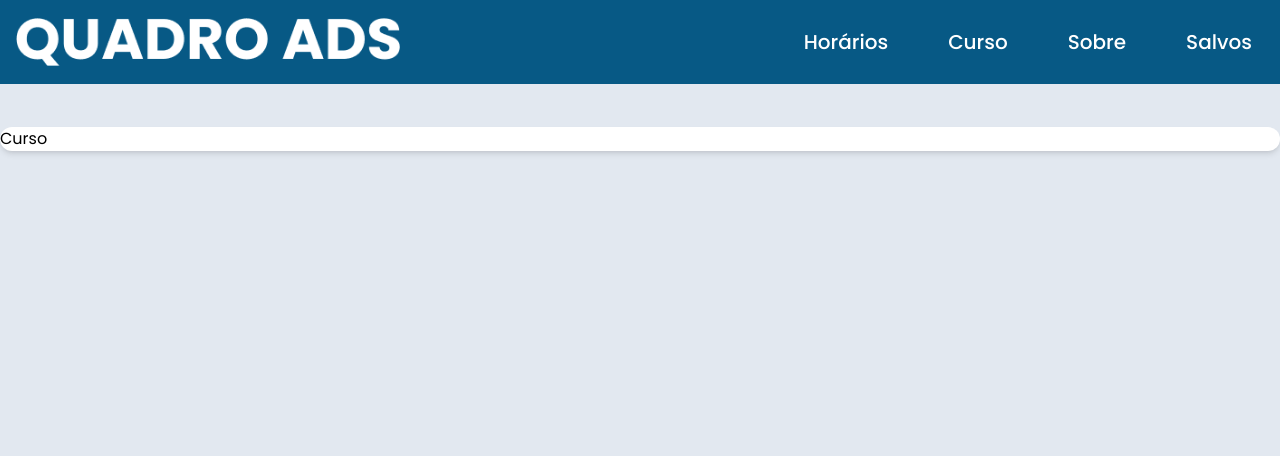
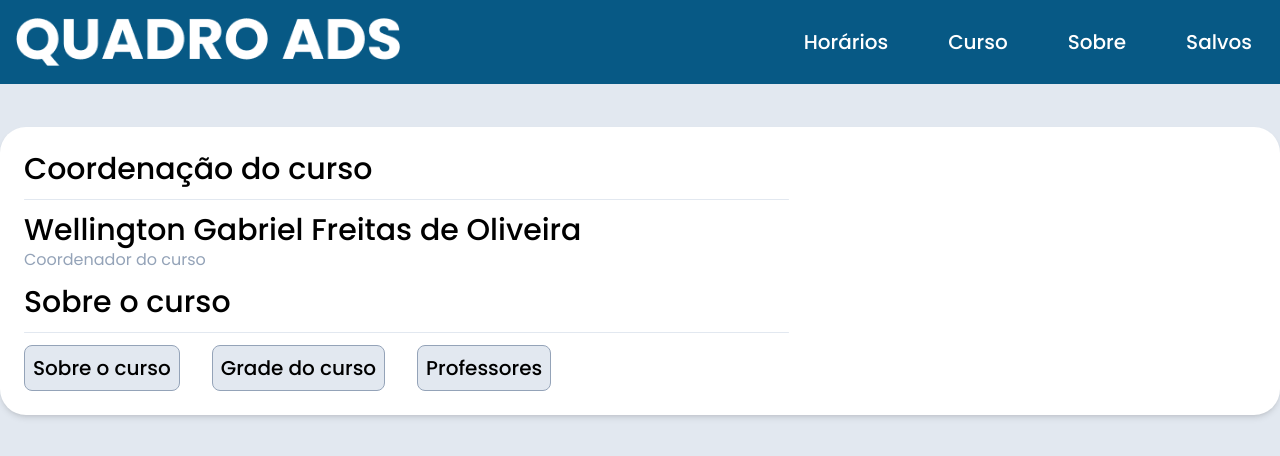
Before and after one commit to FalaAiMatheus/quadro-ads, a React (Vite) app: page /curso in a window 1280 px wide. Shown: the top 456 px of the page. Built offline with nearby package versions, Linux system fonts and the light colour scheme.

Commit message:
feat: criando a seção do curso e os componentes do sobre curso, grade do curso e professores

```diff
--- a/src/components/Card/MaterialCard.jsx
+++ b/src/components/Card/MaterialCard.jsx
@@ -1,7 +1,5 @@
-function MaterialCard() {
-  return (
-    <div>MaterialCard</div>
-  )
+function MaterialCard({ children }) {
+  return <div className="bg-slate-200 p-3 rounded-md border border-slate-400">{children}</div>;
 }
 
-export default MaterialCard
+export default MaterialCard;
--- /dev/null
+++ b/src/components/Course/AboutCourse.jsx
@@ -0,0 +1,11 @@
+function AboutCourse() {
+  return (
+    <p className="text-slate-700 max-w-[1045px] font-medium flex flex-col gap-4">
+      <p>O curso de Análise e Desenvolvimento de Sistemas (ADS) é um programa de nível superior que prepara os alunos para analisar, projetar, documentar, especificar, testar, implementar e manter sistemas computacionais e softwares.</p>
+      <p>Os alunos do curso de ADS trabalham principalmente na produção de softwares e podem atuar em diversas fases da criação de um sistema computacional, incluindo levantamento de requisitos, projeto, especificação, documentação, implantação, testes e manutenções.</p>
+      <p>O curso de ADS geralmente tem duração de dois anos (4 semestres) e, no final de cada semestre, é necessário desenvolver um projeto integrado. Além disso, algumas instituições oferecem disciplinas que visam a formação Full Stack, apresentando conceitos para o desenvolvimento Front-End e Back-End.</p>
+    </p>
+  );
+}
+
+export default AboutCourse;
--- /dev/null
+++ b/src/components/Course/CourseSchedule.jsx
@@ -0,0 +1,19 @@
+import data from "../../data";
+import MaterialCard from "../Card/MaterialCard";
+
+function CourseSchedule() {
+  const { database } = data();
+  return (
+    <div className="flex flex-col gap-3">
+      <h2 className="font-medium text-3xl">Grade do curso</h2>
+      <div className="h-px bg-slate-200 rounded-sm max-w-[765px]" />
+      {database.map(({id, cadeira}) => (
+        <MaterialCard key={id}>
+          <span className="font-medium text-xl">{cadeira}</span>
+        </MaterialCard>
+      ))}
+    </div>
+  );
+}
+
+export default CourseSchedule;
--- a/src/routers/Curso.jsx
+++ b/src/routers/Curso.jsx
@@ -1,7 +1,52 @@
+import { useState } from "react";
+import AboutCourse from "../components/Course/AboutCourse";
+import CourseSchedule from "../components/Course/CourseSchedule";
+import Teachers from "../components/Course/Teachers";
+
 function Curso() {
+  const [sobreCurso, setSobreCurso] = useState(false);
+  const [gradeCurso, setGradeCurso] = useState(false);
+  const [professores, setProfessores] = useState(false);
+
   return (
-    <section>Curso</section>
-  )
+    <section className="p-6 w-full space-y-3 animation">
+      <h2 className="font-medium text-3xl">Coordenação do curso</h2>
+      <div className="h-px bg-slate-200 rounded-sm max-w-[765px]" />
+      <div className="flex flex-col">
+        <span className="font-medium text-3xl">
+          Wellington Gabriel Freitas de Oliveira
+        </span>
+        <span className="text-slate-400 font-normal">Coordenador do curso</span>
+      </div>
+      <h2 className="font-medium text-3xl">Sobre o curso</h2>
+      <div className="h-px bg-slate-200 rounded-sm max-w-[765px]" />
+      <div className="flex gap-8 flex-col">
+        <div className="flex gap-8 max-md:flex-col">
+          <button
+            onClick={() => setSobreCurso(!sobreCurso)}
+            className="bg-slate-200 border border-slate-400 p-2 rounded-lg text-xl font-medium hover:bg-slate-400 hover:border-blue-950 transition focus-visible:bg-slate-400 focus-visible:border-blue-950 focus-visible:outline-none"
+          >
+            Sobre o curso
+          </button>
+          <button
+            onClick={() => setGradeCurso(!gradeCurso)}
+            className="bg-slate-200 border border-slate-400 p-2 rounded-lg text-xl font-medium hover:bg-slate-400 hover:border-blue-950 transition focus-visible:bg-slate-400 focus-visible:border-blue-950 focus-visible:outline-none"
+          >
+            Grade do curso
+          </button>
+          <button
+            onClick={() => setProfessores(!professores)}
+            className="bg-slate-200 border border-slate-400 p-2 rounded-lg text-xl font-medium hover:bg-slate-400 hover:border-blue-950 transition focus-visible:bg-slate-400 focus-visible:border-blue-950 focus-visible:outline-none"
+          >
+            Professores
+          </button>
+        </div>
+        {sobreCurso && <AboutCourse />}
+        {gradeCurso && <CourseSchedule />}
+        {professores && <Teachers />}
+      </div>
+    </section>
+  );
 }
 
-export default Curso
+export default Curso;
```
